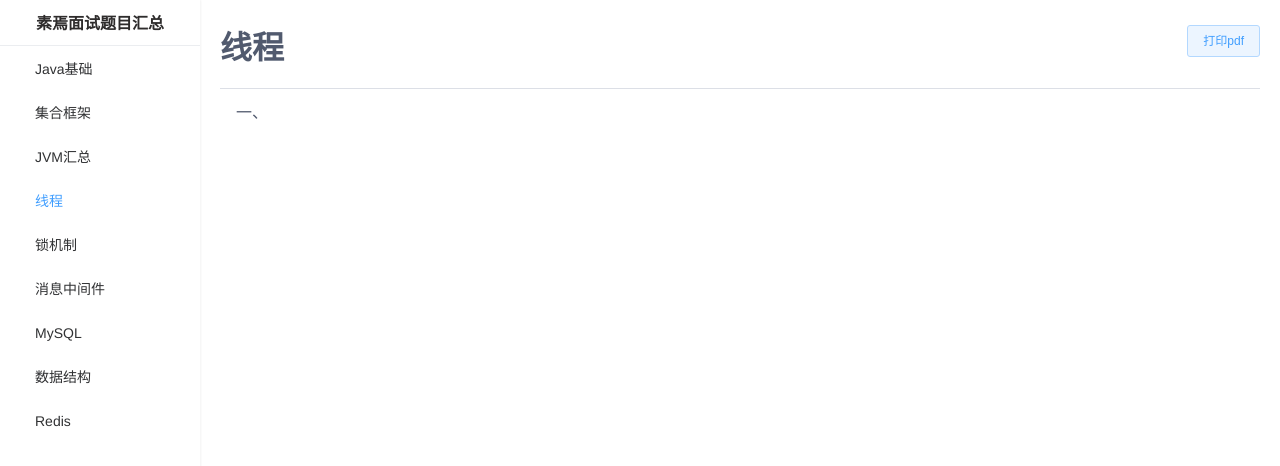
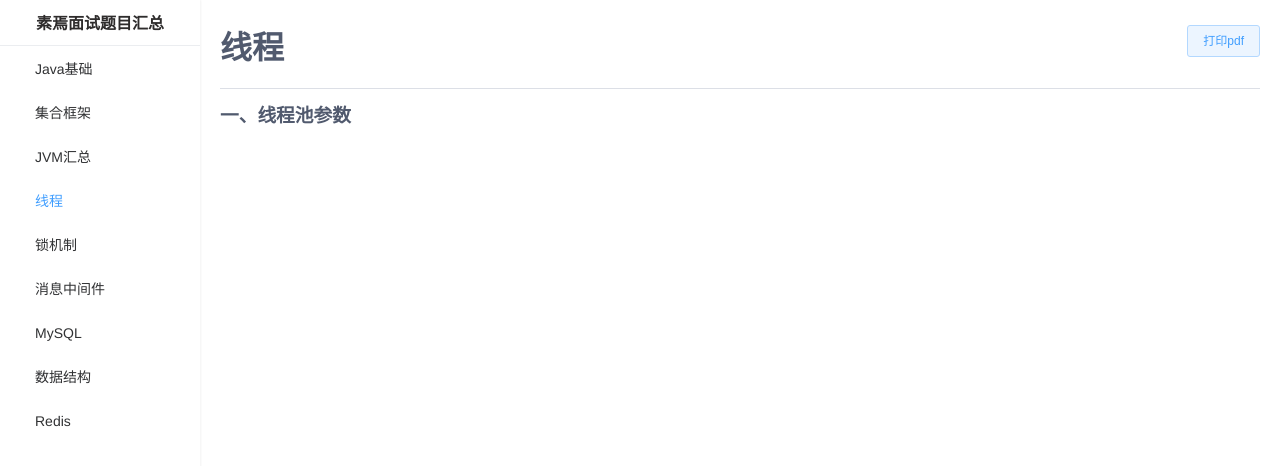
Before and after one commit to lixaviers/suyan-ms, a Vue app: page /#/thread in a window 1280 px wide. Shown: the top 466 px of the page. Built offline with nearby package versions, Linux system fonts and the light colour scheme.

Commit message:
feat:page

```diff
--- a/src/views/page/thread.vue
+++ b/src/views/page/thread.vue
@@ -1,7 +1,7 @@
 <template>
     <div class="suyan__home">
         <h1>线程<el-button class="suyan__btn__print" type="primary" plain @click="print">打印pdf</el-button></h1><el-divider></el-divider>
-        <p>一、</p>
+        <h3>一、线程池参数</h3>
     </div>
 </template>
 
```
